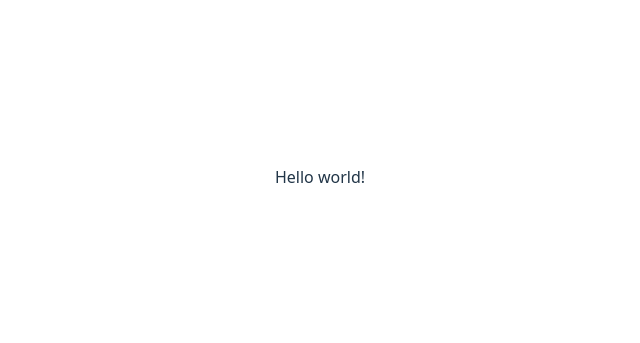
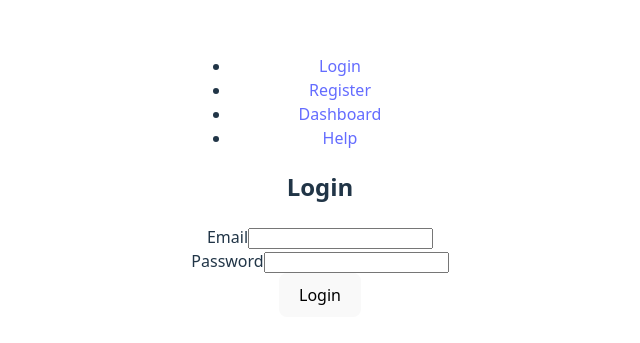
Before and after one commit to roblesmaria/capstone, a React (Vite) app: page / in a window 1280 px wide. Shown: the part 223-566 px from the top of the page, without its empty margins (320-960 px from the left). Built offline with nearby package versions, Linux system fonts and the light colour scheme.

Commit message:
add login page with formik validations

```diff
--- /dev/null
+++ b/src/components/Login.jsx
@@ -0,0 +1,122 @@
+import NavBar from "../routes/NavBar"; //import the navigation bar component
+import React, { useContext, useState } from "react";
+import { AppContext } from "../AppContext";
+import { useFormik } from "formik";
+
+export default function Home() {
+  // importing states from app context
+  const {
+    userEmail,
+    setUserEmail,
+    loggedIn,
+    setLoggedIn,
+    inputValue,
+    setInputValue,
+  } = useContext(AppContext);
+
+  // get login input
+  const handleLogin = () => {
+    if (inputValue.trim() !== "") {
+      setUserName(inputValue.trim());
+      setLoggedIn(true);
+    } else {
+      alert("Please enter your name to log in.");
+    }
+  };
+
+  // set logout info
+  const handleLogout = () => {
+    setLoggedIn(false);
+    setUserName("");
+    setInputValue("");
+  };
+
+  const formik = useFormik({
+    initialValues: {
+      email: "",
+      password: "",
+    },
+    validate: (values) => {
+      const errors = {};
+      if (!values.email) {
+        errors.email = "Required";
+      } else if (
+        !/^[A-Z0-9._%+-]+@[A-Z0-9.-]+\.[A-Z]{2,4}$/i.test(values.email)
+      ) {
+        errors.email = "Invalid email address";
+      }
+      if (!values.password) {
+        errors.password = "Required";
+      } else if (values.password.length < 8) {
+        errors.password = "Password must be at least 8 characters";
+      }
+      return errors;
+    },
+    onSubmit: (values) => {
+      //set username to welcome
+      setInputValue(values.email.toString());
+      handleLogin();
+    },
+  });
+
+  //html for page to display
+  return (
+    <div id="login">
+      {/* Display the navigation bar at the top of the page */}
+      <NavBar />
+      {loggedIn ? (
+        <>
+          <h1>Welcome {userName}</h1>
+          <button onClick={handleLogout}>Logout</button>
+        </>
+      ) : (
+        <>
+          <form onSubmit={formik.handleSubmit} className="login-form">
+            <h2>Login</h2>
+            <div className="form-group">
+              <label htmlFor="email">Email</label>
+              <input
+                id="email"
+                name="email"
+                type="email"
+                onChange={formik.handleChange}
+                onBlur={formik.handleBlur}
+                value={formik.values.email}
+                className={
+                  formik.touched.email && formik.errors.email
+                    ? "input-error"
+                    : ""
+                }
+              />
+              {formik.touched.email && formik.errors.email ? (
+                <div className="error-message">{formik.errors.email}</div>
+              ) : null}
+            </div>
+
+            <div className="form-group">
+              <label htmlFor="password">Password</label>
+              <input
+                id="password"
+                name="password"
+                type="password"
+                onChange={formik.handleChange}
+                onBlur={formik.handleBlur}
+                value={formik.values.password}
+                className={
+                  formik.touched.password && formik.errors.password
+                    ? "input-error"
+                    : ""
+                }
+              />
+              {formik.touched.password && formik.errors.password ? (
+                <div className="error-message">{formik.errors.password}</div>
+              ) : null}
+            </div>
+
+            <button type="submit">Login</button>
+          </form>
+        </>
+      )}
+    </div>
+  );
+}
--- a/src/routes/NavBar.jsx
+++ b/src/routes/NavBar.jsx
@@ -7,22 +7,22 @@ export default function NavBar() {
         <ul className="nav-links">
           <li>
             <Link to="/login" className="nav_link">
-              Home
+              Login
             </Link>
           </li>
           <li>
             <Link to="/register" className="nav_link">
-              Products
+              Register
             </Link>
           </li>
           <li>
             <Link to="/dashboard" className="nav_link">
-              Contacts
+              Dashboard
             </Link>
           </li>
           <li>
             <Link to="/help" className="nav_link">
-              Contacts
+              Help
             </Link>
           </li>
         </ul>
```
Also changed, not shown: src/main.jsx (+15 -2 lines).
